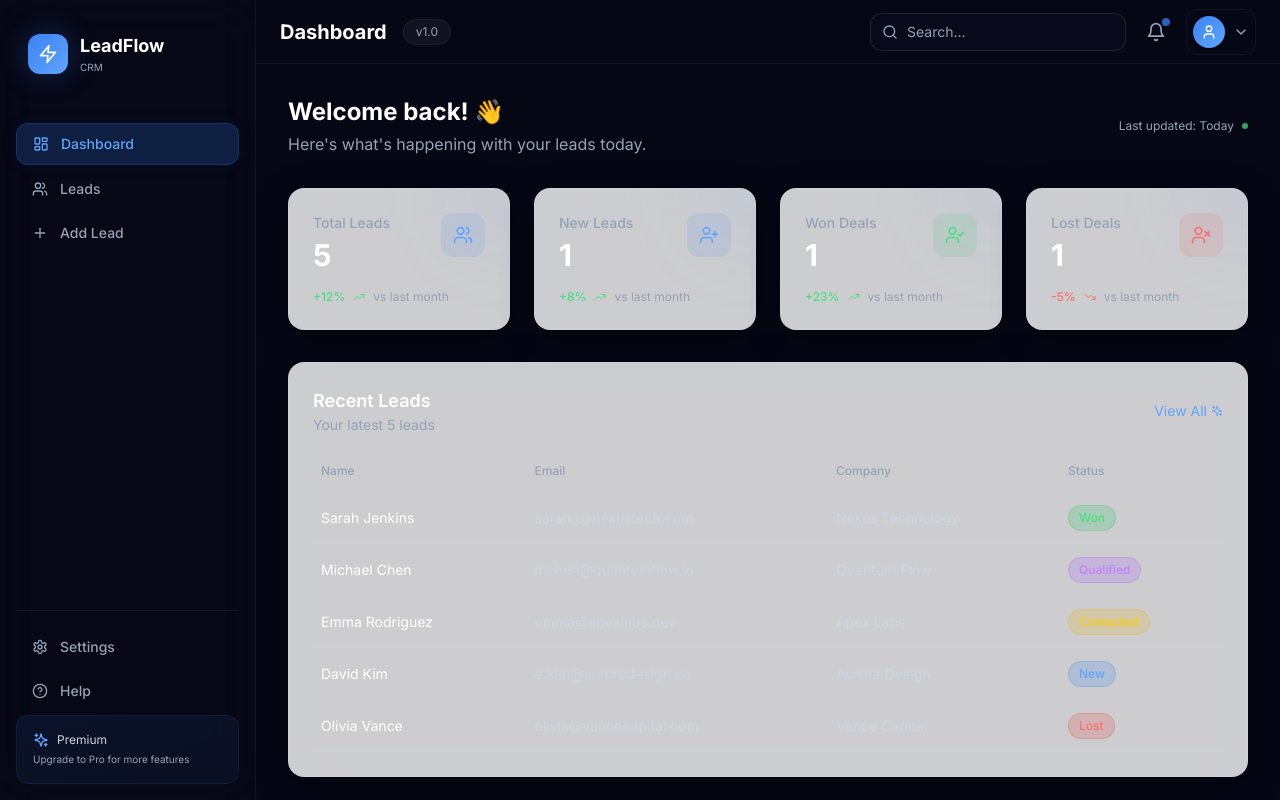
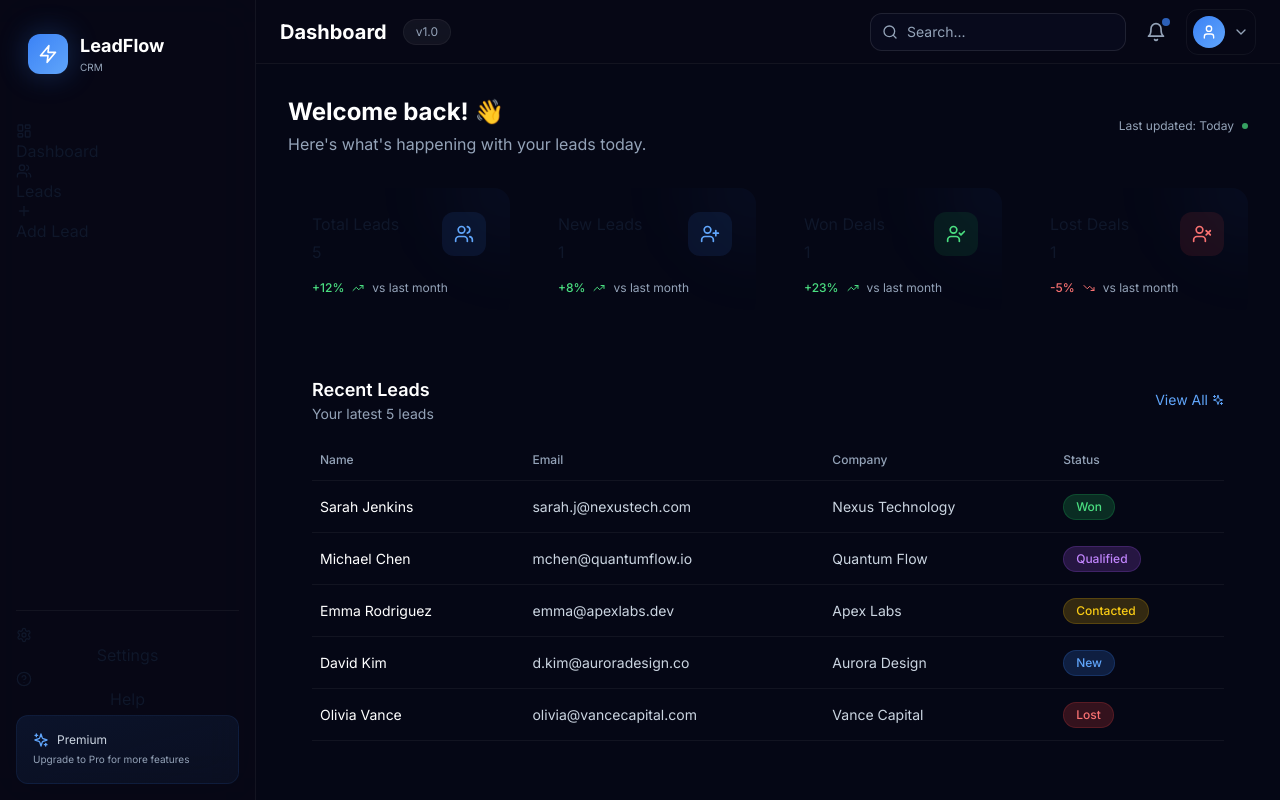
Before and after one commit to ansarisultan/Enterprise-CRM-System, a React (Vite) app in the folder client/: page / in a window 1280 px wide. Built offline with nearby package versions, Linux system fonts and the light colour scheme; no server answers; the HTML template or start-up script is replaced by a standard one.

Commit message:
style: implement enhanced global glassmorphism and 3D effects styles

```diff
--- a/client/src/index.css
+++ b/client/src/index.css
@@ -1,4 +1,4 @@
-@import url('https://fonts.googleapis.com/css2?family=Inter:wght@300;400;500;600;700;800&display=swap');
+@import url('https://fonts.googleapis.com/css2?family=Inter:wght@300;400;500;600;700;800;900&display=swap');
 
 @tailwind base;
 @tailwind components;
@@ -12,23 +12,17 @@
   }
 
   body {
-    @apply bg-dark-900 text-white font-sans antialiased min-h-screen relative;
-  }
-
-  body::before {
-    content: '';
-    position: fixed;
-    inset: 0;
-    z-index: -10;
+    @apply bg-[#050715] text-white font-sans antialiased min-h-screen;
     background-image:
-      radial-gradient(ellipse at 20% 50%, rgba(59,130,246,0.06) 0%, transparent 60%),
-      radial-gradient(ellipse at 80% 20%, rgba(96,165,250,0.04) 0%, transparent 50%);
-    pointer-events: none;
+      radial-gradient(ellipse at 15% 50%, rgba(59,130,246,0.08) 0%, transparent 60%),
+      radial-gradient(ellipse at 85% 20%, rgba(96,165,250,0.06) 0%, transparent 50%),
+      radial-gradient(ellipse at 50% 80%, rgba(59,130,246,0.04) 0%, transparent 50%);
+    background-attachment: fixed;
   }
 
   ::-webkit-scrollbar {
-    width: 6px;
-    height: 6px;
+    width: 4px;
+    height: 4px;
   }
 
   ::-webkit-scrollbar-track {
@@ -36,106 +30,189 @@
   }
 
   ::-webkit-scrollbar-thumb {
-    background: rgba(59,130,246,0.3);
+    background: linear-gradient(180deg, #3B82F6, #60A5FA);
     border-radius: 10px;
   }
 
   ::-webkit-scrollbar-thumb:hover {
-    background: rgba(59,130,246,0.5);
+    background: linear-gradient(180deg, #60A5FA, #3B82F6);
   }
 }
 
 @layer components {
-  .glass {
-    @apply bg-surface/80 backdrop-blur-xl border border-white/5 shadow-glass;
+  /* Ultra Premium Glass Card */
+  .glass-premium {
+    @apply relative overflow-hidden rounded-2xl p-6;
+    background: linear-gradient(135deg, rgba(255,255,255,0.05), rgba(255,255,255,0.01));
+    backdrop-filter: blur(24px);
+    border: 1px solid rgba(255,255,255,0.06);
+    box-shadow:
+      0 8px 32px rgba(0,0,0,0.4),
+      inset 0 1px 0 rgba(255,255,255,0.05);
+    transition: all 0.4s cubic-bezier(0.4, 0, 0.2, 1);
   }
 
-  .glass-hover {
-    @apply hover:shadow-glass-hover hover:border-white/10 transition-all duration-300;
+  .glass-premium::before {
+    content: '';
+    @apply absolute inset-0 rounded-2xl opacity-0 transition-opacity duration-500;
+    background: radial-gradient(
+      circle at var(--mouse-x, 50%) var(--mouse-y, 50%),
+      rgba(59,130,246,0.12),
+      transparent 60%
+    );
+    pointer-events: none;
   }
 
-  .glass-card {
-    @apply glass rounded-2xl p-6 glass-hover;
+  .glass-premium:hover::before {
+    @apply opacity-100;
   }
 
-  .glass-card-glow {
-    @apply glass-card animate-pulse-glow;
+  .glass-premium:hover {
+    transform: translateY(-4px);
+    border-color: rgba(59,130,246,0.15);
+    box-shadow:
+      0 16px 48px rgba(0,0,0,0.5),
+      0 0 60px rgba(59,130,246,0.05),
+      inset 0 1px 0 rgba(255,255,255,0.08);
   }
 
-  .glass-input {
-    @apply w-full bg-surface/50 border border-white/10 rounded-xl px-4 py-3 text-white
-           placeholder-slate-400 focus:ring-2 focus:ring-primary-500 focus:border-transparent
-           outline-none transition-all duration-300 backdrop-blur-sm;
+  /* Glowing Card */
+  .glass-glow {
+    @apply glass-premium;
+    animation: glowPulse 3s ease-in-out infinite alternate;
   }
 
-  .glass-input:focus {
-    @apply shadow-[0_0_30px_rgba(59,130,246,0.1)];
+  .glass-glow::after {
+    content: '';
+    @apply absolute -inset-[1px] rounded-2xl opacity-0 transition-opacity duration-500;
+    background: linear-gradient(135deg, rgba(59,130,246,0.1), rgba(96,165,250,0.05));
+    filter: blur(20px);
+    z-index: -1;
   }
 
-  .btn-primary {
-    @apply px-6 py-2.5 bg-primary-500 text-white font-semibold rounded-xl
-           hover:bg-primary-600 transition-all duration-300
-           hover:shadow-[0_0_30px_rgba(59,130,246,0.3)] hover:scale-[1.02]
-           active:scale-[0.98] disabled:opacity-50 disabled:cursor-not-allowed;
+  .glass-glow:hover::after {
+    @apply opacity-100;
   }
 
-  .btn-secondary {
-    @apply px-6 py-2.5 bg-surface/50 border border-white/10 text-white font-semibold
-           rounded-xl hover:bg-white/10 transition-all duration-300
-           hover:border-white/20 hover:scale-[1.02] active:scale-[0.98];
+  /* 3D Stat Card */
+  .stat-3d {
+    @apply glass-premium relative overflow-visible;
+    transform: perspective(1000px) rotateX(0deg) rotateY(0deg);
+    transition: all 0.5s cubic-bezier(0.4, 0, 0.2, 1);
   }
 
-  .btn-danger {
-    @apply px-6 py-2.5 bg-red-500/20 border border-red-500/20 text-red-400 font-semibold
-           rounded-xl hover:bg-red-500/30 transition-all duration-300
-           hover:border-red-500/30 hover:scale-[1.02] active:scale-[0.98];
+  .stat-3d:hover {
+    transform: perspective(1000px) rotateX(-3deg) rotateY(3deg);
+    box-shadow:
+      0 20px 60px rgba(0,0,0,0.6),
+      0 0 80px rgba(59,130,246,0.08);
   }
 
-  .badge {
-    @apply inline-flex items-center px-2.5 py-1 rounded-full text-xs font-medium;
+  /* Premium Input */
+  .input-premium {
+    @apply w-full bg-white/5 border border-white/10 rounded-xl px-4 py-3 text-white
+           placeholder-slate-500 focus:ring-2 focus:ring-primary-500/50
+           focus:border-primary-500/50 outline-none transition-all duration-300;
+    backdrop-filter: blur(10px);
+  }
+
+  .input-premium:focus {
+    @apply shadow-[0_0_40px_rgba(59,130,246,0.08)];
+    background: rgba(255,255,255,0.08);
+  }
+
+  /* Premium Button */
+  .btn-premium {
+    @apply relative overflow-hidden px-6 py-2.5 rounded-xl font-semibold text-white
+           transition-all duration-300 hover:scale-[1.03] active:scale-[0.97];
+    background: linear-gradient(135deg, #3B82F6, #60A5FA);
+    box-shadow: 0 4px 20px rgba(59,130,246,0.3);
+  }
+
+  .btn-premium::before {
+    content: '';
+    @apply absolute inset-0;
+    background: linear-gradient(135deg, rgba(255,255,255,0.2), transparent);
+    transform: translateX(-100%) rotate(25deg);
+    transition: transform 0.6s ease;
+  }
+
+  .btn-premium:hover::before {
+    transform: translateX(100%) rotate(25deg);
+  }
+
+  .btn-premium:hover {
+    box-shadow: 0 8px 40px rgba(59,130,246,0.4);
+  }
+
+  /* 3D Sidebar Link */
+  .sidebar-3d {
+    @apply flex items-center gap-3 px-4 py-2.5 rounded-xl text-sm font-medium
+           transition-all duration-300 relative overflow-hidden;
+    color: rgba(255,255,255,0.4);
+  }
+
+  .sidebar-3d::before {
+    content: '';
+    @apply absolute inset-0 rounded-xl opacity-0 transition-opacity duration-300;
+    background: linear-gradient(135deg, rgba(59,130,246,0.08), rgba(96,165,250,0.04));
+  }
+
+  .sidebar-3d:hover {
+    color: white;
+    transform: translateX(4px);
+  }
+
+  .sidebar-3d:hover::before {
+    @apply opacity-100;
+  }
+
+  .sidebar-3d.active {
+    color: #60A5FA;
+    background: linear-gradient(135deg, rgba(59,130,246,0.12), rgba(96,165,250,0.06));
+    border: 1px solid rgba(59,130,246,0.15);
+    box-shadow: 0 0 30px rgba(59,130,246,0.05);
+  }
+
+  /* Premium Badge */
+  .badge-premium {
+    @apply inline-flex items-center gap-1.5 px-3 py-1 rounded-full text-xs font-medium;
   }
 
   .badge-new {
-    @apply badge bg-blue-500/20 text-blue-400 border border-blue-500/20;
+    @apply badge-premium bg-blue-500/20 text-blue-400 border border-blue-500/20;
   }
 
   .badge-contacted {
-    @apply badge bg-yellow-500/20 text-yellow-400 border border-yellow-500/20;
+    @apply badge-premium bg-yellow-500/20 text-yellow-400 border border-yellow-500/20;
   }
 
   .badge-qualified {
-    @apply badge bg-purple-500/20 text-purple-400 border border-purple-500/20;
+    @apply badge-premium bg-purple-500/20 text-purple-400 border border-purple-500/20;
   }
 
   .badge-won {
-    @apply badge bg-green-500/20 text-green-400 border border-green-500/20;
+    @apply badge-premium bg-green-500/20 text-green-400 border border-green-500/20;
   }
 
   .badge-lost {
-    @apply badge bg-red-500/20 text-red-400 border border-red-500/20;
+    @apply badge-premium bg-red-500/20 text-red-400 border border-red-500/20;
   }
 
-  .sidebar-link {
-    @apply flex items-center gap-3 px-4 py-2.5 rounded-xl text-sm font-medium
-           transition-all duration-200 text-slate-400 hover:text-white
-           hover:bg-white/5 hover:scale-[1.02] active:scale-[0.98];
+  /* Premium Gradient Text */
+  .text-gradient-premium {
+    @apply text-transparent bg-clip-text;
+    background-image: linear-gradient(135deg, #60A5FA, #3B82F6);
   }
 
-  .sidebar-link.active {
-    @apply bg-primary-500/20 text-primary-400 border border-primary-500/20
-           shadow-[0_0_20px_rgba(59,130,246,0.05)];
-  }
-
-  .stat-number {
-    @apply text-3xl font-bold text-white tracking-tight;
-  }
-
-  .stat-label {
-    @apply text-sm text-slate-400 font-medium;
+  .text-gradient-cyber {
+    @apply text-transparent bg-clip-text;
+    background-image: linear-gradient(135deg, #60A5FA, #3B82F6, #818CF8);
   }
 }
 
 @layer utilities {
+  /* Animation Utilities */
   .animate-float-slow {
     animation: float 8s ease-in-out infinite;
   }
@@ -148,14 +225,89 @@
     animation: float 4s ease-in-out infinite;
   }
 
-  .text-gradient {
-    background: linear-gradient(135deg, #60A5FA, #3B82F6);
-    -webkit-background-clip: text;
-    -webkit-text-fill-color: transparent;
-    background-clip: text;
+  .animate-pulse-glow {
+    animation: pulseGlow 3s ease-in-out infinite alternate;
   }
 
-  .bg-gradient-premium {
-    background: linear-gradient(135deg, rgba(59,130,246,0.05), rgba(96,165,250,0.02));
+  .animate-glow {
+    animation: glowPulse 2s ease-in-out infinite alternate;
+  }
+
+  .animate-shimmer {
+    background-size: 200% 100%;
+    animation: shimmer 2s ease-in-out infinite;
+  }
+
+  .animate-scale-in {
+    animation: scaleIn 0.4s cubic-bezier(0.34, 1.56, 0.64, 1) both;
+  }
+
+  .animate-slide-up {
+    animation: slideUp 0.5s ease-out both;
+  }
+
+  .animate-fade-in {
+    animation: fadeIn 0.5s ease-out both;
+  }
+
+  /* 3D Transform Utilities */
+  .preserve-3d {
+    transform-style: preserve-3d;
+  }
+
+  .perspective-1000 {
+    perspective: 1000px;
+  }
+
+  .perspective-2000 {
+    perspective: 2000px;
+  }
+
+  .rotate-3d {
+    transform: rotateX(-3deg) rotateY(3deg);
+  }
+
+  /* Background Gradients */
+  .bg-cyber-gradient {
+    background: linear-gradient(135deg, #050715 0%, #0A0F24 30%, #161F46 60%, #0A0F24 100%);
+  }
+
+  .bg-glow-gradient {
+    background: radial-gradient(ellipse at center, rgba(59,130,246,0.1), transparent 70%);
   }
 }
+
+@keyframes float {
+  0%, 100% { transform: translateY(0px) rotate(0deg) scale(1); }
+  50% { transform: translateY(-15px) rotate(2deg) scale(1.02); }
+}
+
+@keyframes pulseGlow {
+  0% { box-shadow: 0 0 20px rgba(59,130,246,0.05); }
+  100% { box-shadow: 0 0 60px rgba(59,130,246,0.15); }
+}
+
+@keyframes glowPulse {
+  0% { box-shadow: 0 0 30px rgba(59,130,246,0.05); }
+  100% { box-shadow: 0 0 60px rgba(59,130,246,0.15); }
+}
+
+@keyframes shimmer {
+  0% { background-position: -200% center; }
+  100% { background-position: 200% center; }
+}
+
+@keyframes scaleIn {
+  0% { opacity: 0; transform: scale(0.95); }
+  100% { opacity: 1; transform: scale(1); }
+}
+
+@keyframes slideUp {
+  0% { opacity: 0; transform: translateY(20px); }
+  100% { opacity: 1; transform: translateY(0); }
+}
+
+@keyframes fadeIn {
+  0% { opacity: 0; }
+  100% { opacity: 1; }
+}
```
